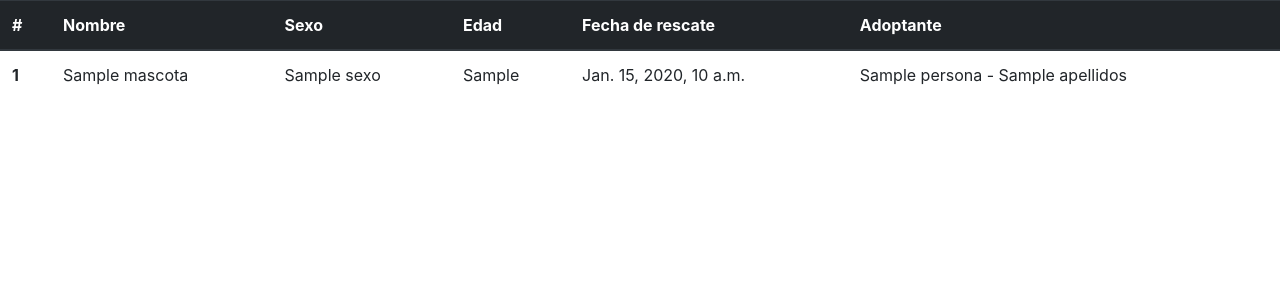
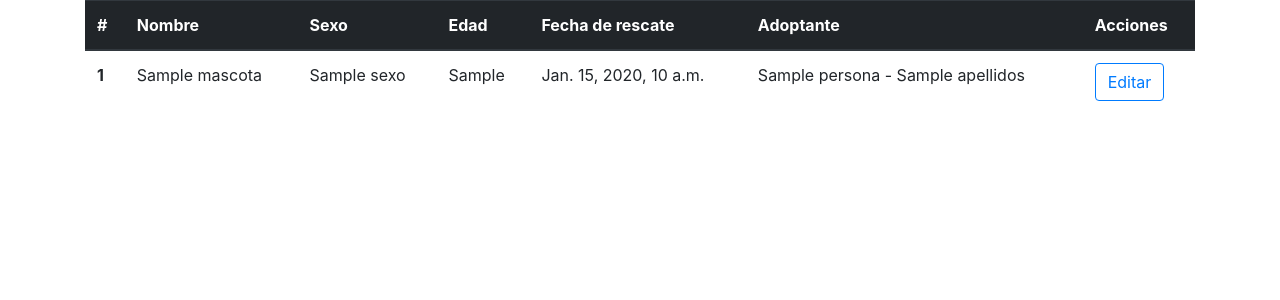
Before and after one commit to ecreyes/Curso-Django, a Django app: template templates/mascota/mascota_list.html in a window 1280 px wide. Shown: the part 56-356 px from the top of the page. Run offline with Django 3.2, Linux system fonts and the light colour scheme; the template is opened without the code that fills it: most values are stand-ins (such as "Sample title", 1, 10 or a date in 2020); some libraries are stand-ins or nearby versions.

Commit message:
se añadio un container y el boton para editar una sección

```diff
--- a/templates/mascota/mascota_list.html
+++ b/templates/mascota/mascota_list.html
@@ -1,6 +1,7 @@
 {% extends 'base/base.html' %}
 
 {% block content %}
+<div class="container">
 	<table class="table">
 		<thead  class="thead-dark">
 			<tr>
@@ -10,6 +11,7 @@
 				<th scope="col">Edad</th>
 				<th scope="col">Fecha de rescate</th>
 				<th scope="col">Adoptante</th>
+				<th scope="col">Acciones</th>
 			</tr>
 		</thead>
 		<tbody>
@@ -22,6 +24,9 @@
 					<td>{{mascota.edad_aproximada}}</td>
 					<td>{{mascota.fecha_rescate}}</td>
 					<td>{{mascota.persona.nombre}} - {{mascota.persona.apellidos}}</td>
+					<td>
+						<a class="btn btn-outline-primary" href="{% url 'mascota:mascota_editar' mascota.id%}">Editar</a>
+					</td>
 				</tr>
 				{% endfor %}
 			{% else %}
@@ -29,4 +34,5 @@
 			{% endif %}
 		</tbody>
 	</table>
+</div>
 {% endblock %}
```
Lines whose indentation alone changed are shown as unchanged.
